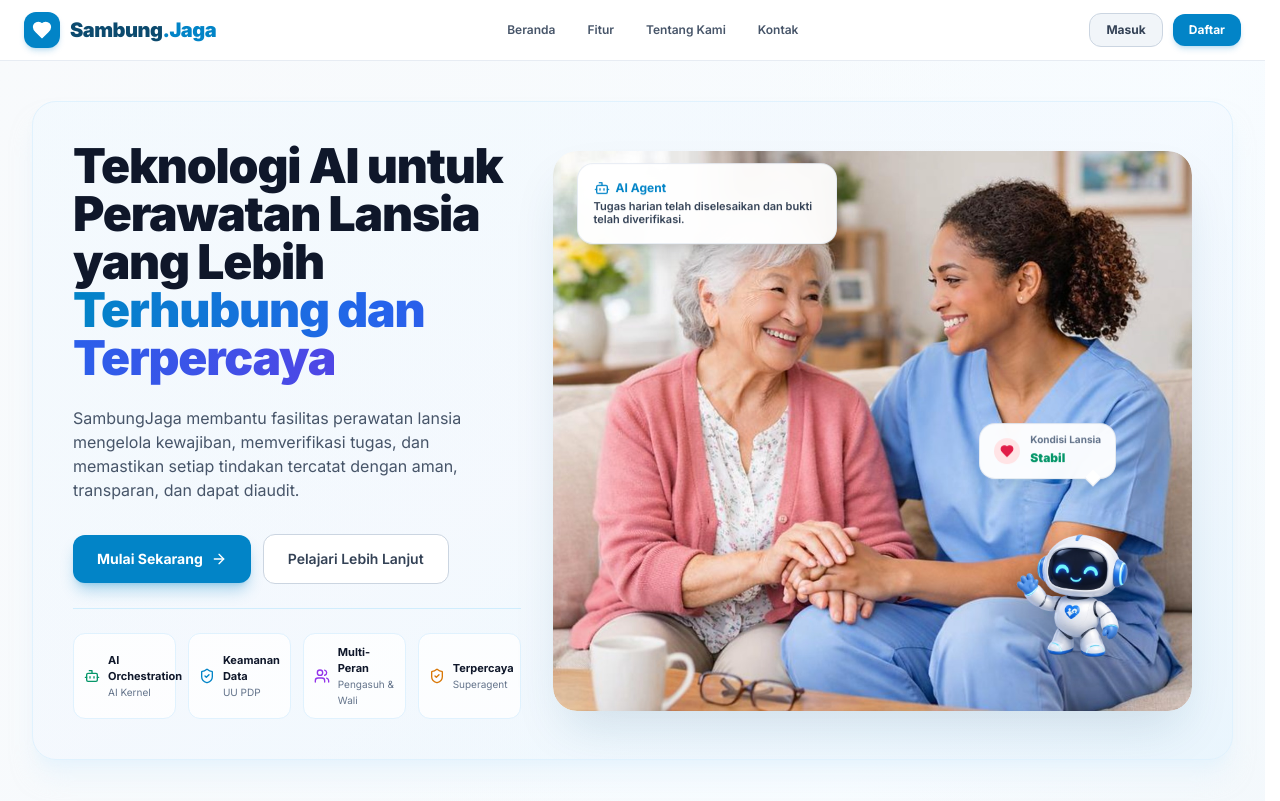
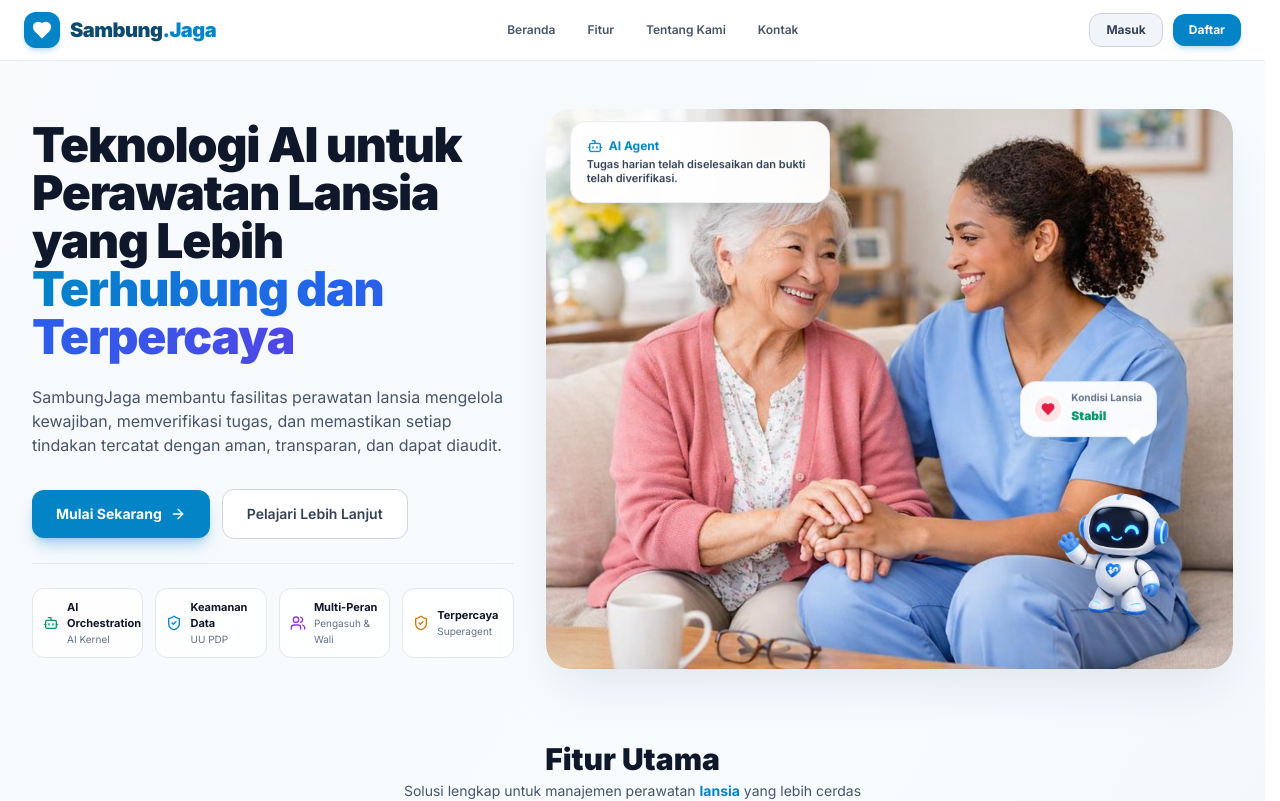
Before and after one commit to s1informatika11s25007-maker/SambungJaga, a React (Vite) app: page / in a window 1280 px wide. Shown: the top 801 px of the page. Built offline with nearby package versions, Linux system fonts and the light colour scheme; no server answers; the database is empty.

Commit message:
style: remove outer card box wrapper around hero section so content blends directly into page background for frameless aesthetic

```diff
--- a/src/pages/LandingPage.jsx
+++ b/src/pages/LandingPage.jsx
@@ -104,8 +104,8 @@ export default function LandingPage({ onGoToLogin, onGoToRegister, onDirectDemoL
 
   return (
     <div className="space-y-16 py-4 w-full">
-      {/* HERO SECTION MATCHING REFERENCE IMAGE WITH ELEGANT HEADLINE GRADIENT */}
-      <section className="relative overflow-hidden rounded-3xl bg-gradient-to-br from-sky-50/60 via-blue-50/40 to-sky-100/50 p-6 sm:p-10 border border-sky-100 shadow-xl shadow-sky-100/50">
+      {/* OPEN FRAMELESS HERO SECTION BLENDING DIRECTLY INTO PAGE BACKGROUND */}
+      <section className="relative py-2 w-full">
         <div className="grid grid-cols-1 lg:grid-cols-12 gap-8 items-center">
 
           {/* Left Hero Text Column (5 Cols) */}
@@ -140,8 +140,8 @@ export default function LandingPage({ onGoToLogin, onGoToRegister, onDirectDemoL
             </div>
 
             {/* 4 Feature Pills Bar */}
-            <div className="grid grid-cols-2 sm:grid-cols-4 gap-3 pt-6 border-t border-sky-200/60 text-xs">
-              <div className="flex items-center space-x-2 bg-white/80 p-2.5 rounded-xl border border-sky-100 shadow-2xs">
+            <div className="grid grid-cols-2 sm:grid-cols-4 gap-3 pt-6 border-t border-slate-200/80 text-xs">
+              <div className="flex items-center space-x-2 bg-white/90 p-2.5 rounded-xl border border-slate-200 shadow-xs">
                 <Bot className="w-4 h-4 text-emerald-600 shrink-0" />
                 <div>
                   <div className="font-bold text-slate-900 text-[11px]">AI Orchestration</div>
@@ -149,7 +149,7 @@ export default function LandingPage({ onGoToLogin, onGoToRegister, onDirectDemoL
                 </div>
               </div>
 
-              <div className="flex items-center space-x-2 bg-white/80 p-2.5 rounded-xl border border-sky-100 shadow-2xs">
+              <div className="flex items-center space-x-2 bg-white/90 p-2.5 rounded-xl border border-slate-200 shadow-xs">
                 <ShieldCheck className="w-4 h-4 text-sky-600 shrink-0" />
                 <div>
                   <div className="font-bold text-slate-900 text-[11px]">Keamanan Data</div>
@@ -157,7 +157,7 @@ export default function LandingPage({ onGoToLogin, onGoToRegister, onDirectDemoL
                 </div>
               </div>
 
-              <div className="flex items-center space-x-2 bg-white/80 p-2.5 rounded-xl border border-sky-100 shadow-2xs">
+              <div className="flex items-center space-x-2 bg-white/90 p-2.5 rounded-xl border border-slate-200 shadow-xs">
                 <Users className="w-4 h-4 text-purple-600 shrink-0" />
                 <div>
                   <div className="font-bold text-slate-900 text-[11px]">Multi-Peran</div>
@@ -165,7 +165,7 @@ export default function LandingPage({ onGoToLogin, onGoToRegister, onDirectDemoL
                 </div>
               </div>
 
-              <div className="flex items-center space-x-2 bg-white/80 p-2.5 rounded-xl border border-sky-100 shadow-2xs">
+              <div className="flex items-center space-x-2 bg-white/90 p-2.5 rounded-xl border border-slate-200 shadow-xs">
                 <ShieldCheck className="w-4 h-4 text-amber-600 shrink-0" />
                 <div>
                   <div className="font-bold text-slate-900 text-[11px]">Terpercaya</div>
@@ -175,9 +175,9 @@ export default function LandingPage({ onGoToLogin, onGoToRegister, onDirectDemoL
             </div>
           </div>
 
-          {/* Right Hero Column: Orangtua.jpeg Photo (Seamless & Frameless) + Speech Bubbles & 3D Robot Mascot */}
+          {/* Right Hero Column: Orangtua.jpeg Photo + Left AI Speech Bubble & Right 3D Robot Mascot with "Kondisi Lansia: Stabil" Speech Bubble */}
           <div className="lg:col-span-7 relative flex justify-center w-full">
-            <div className="relative rounded-3xl overflow-hidden shadow-2xl shadow-sky-900/15 w-full">
+            <div className="relative rounded-3xl overflow-hidden shadow-2xl shadow-slate-300/60 w-full">
               <img
                 src="/Orangtua.jpeg"
                 onError={(e) => { e.target.src = '/elderly-care.svg'; }}
```
